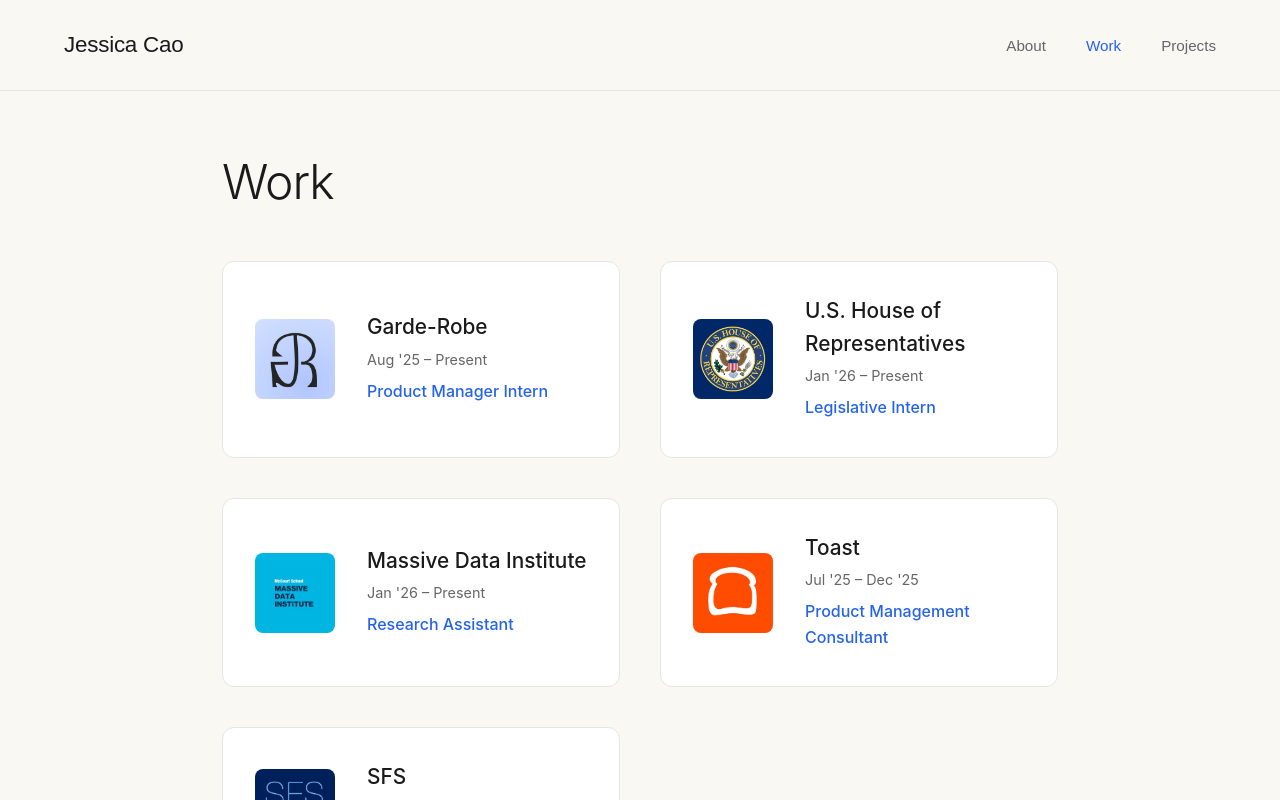
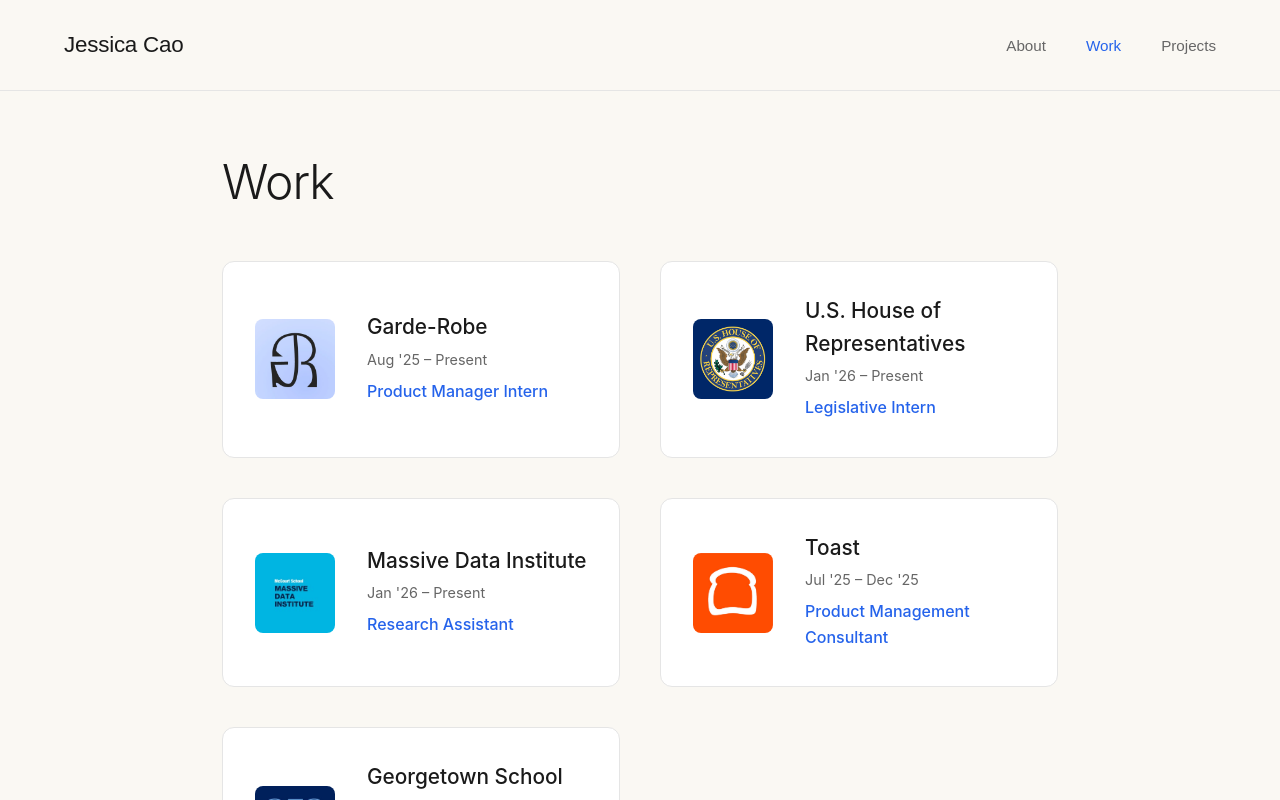
Before and after one commit to jessicaa-cao/jessica-portfolio, a React (Create React App) app: page / in a window 1280 px wide. Both pictures are taken after a click on the button "Work". Shown: the top 800 px of the page. Built offline with nearby package versions, Linux system fonts and the light colour scheme.

Commit message:
Update SFS label

```diff
--- a/src/components/Work.js
+++ b/src/components/Work.js
@@ -38,7 +38,7 @@
     },
     {
       id: 5,
-      company: "SFS",
+      company: "Georgetown School of Foreign Service",
       logo: "/logos/sfs.png",
       period: "Mar '25 – Dec '25",
       position: "Web Developer Intern",
```
